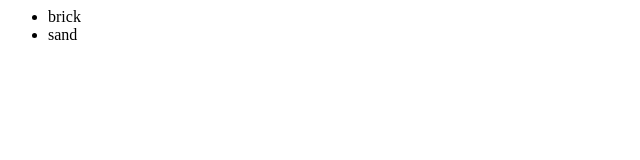
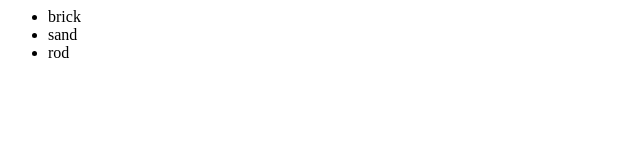
Before and after one commit to Dinesh-chidambaram/newGitTest, a plain HTML site: page index.html in a window 1280 px wide. Shown: the full height of the page, 0-640 px from the left. Drawn offline with Linux system fonts and the light colour scheme.

Commit message:
updated index.html

```diff
--- a/index.html
+++ b/index.html
@@ -4,6 +4,7 @@
    <ul>
     <li>brick</li>
 	<li>sand</li>
+	<li>rod</li>
    </ul>
   </div>
  </body>
```
